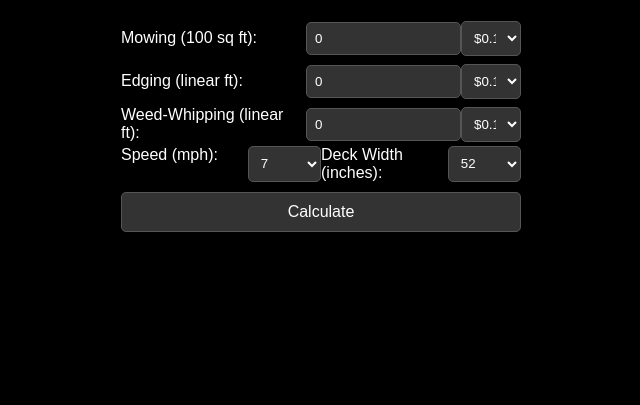
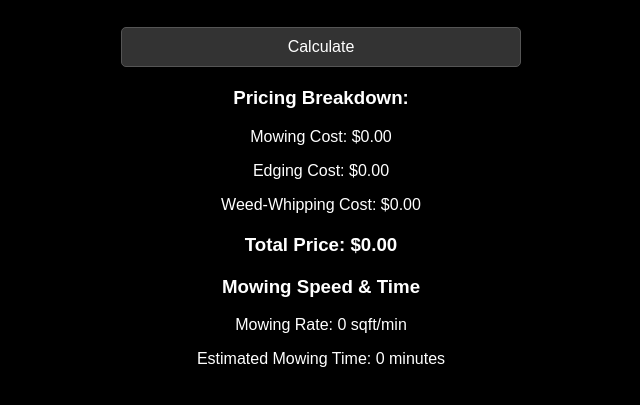
Before and after one commit to pinkwaffles999/AK, a plain HTML site: page index.html in a window 1280 px wide. Shown: the part 99-504 px from the top of the page, without its empty margins (319-959 px from the left). Drawn offline with Linux system fonts and the light colour scheme.

Commit message:
Update index.html

```diff
--- a/index.html
+++ b/index.html
@@ -18,11 +18,6 @@
             padding: 20px;
             border-radius: 10px;
         }
-        label {
-            display: block;
-            text-align: left;
-            width: 100%;
-        }
         .input-row {
             display: flex;
             justify-content: space-between;
@@ -39,17 +34,19 @@
             border-radius: 5px;
         }
         .price-dropdown {
+            width: 24%;
             padding: 8px;
             background-color: #333;
             color: white;
             border: 1px solid #555;
             border-radius: 5px;
-            min-width: 60px; /* Allow auto-sizing */
+            min-width: 60px;
             text-align: center;
         }
         .dropdown-container {
             display: flex;
             justify-content: space-between;
+            margin-top: 10px;
         }
         .dropdown-container select {
             width: 48%;
@@ -78,74 +75,50 @@
         }
     </style>
     <script>
-        function autoResizeDropdowns() {
-            document.querySelectorAll(".price-dropdown").forEach(dropdown => {
-                dropdown.style.width = "auto";
-            });
+        function calculatePrice() {
+            let mowingSqFt = parseFloat(document.getElementById('mowingSqFt').value) || 0;
+            let mowingRate = parseFloat(document.getElementById('mowingRate').value) || 0.12;
+            let edgingFt = parseFloat(document.getElementById('edgingFt').value) || 0;
+            let edgingRate = parseFloat(document.getElementById('edgingRate').value) || 0.15;
+            let weedFt = parseFloat(document.getElementById('weedFt').value) || 0;
+            let weedRate = parseFloat(document.getElementById('weedRate').value) || 0.10;
+            let speedMph = parseFloat(document.getElementById('mowingSpeed').value) || 7;
+            let deckWidthInches = parseFloat(document.getElementById('deckWidth').value) || 52;
+
+            let mowingPrice = (mowingSqFt / 100) * mowingRate;
+            let edgingPrice = edgingFt * edgingRate;
+            let weedPrice = weedFt * weedRate;
+            let totalPrice = mowingPrice + edgingPrice + weedPrice;
+
+            let speedFpm = (speedMph * 5280) / 60;
+            let deckWidthFeet = deckWidthInches / 12;
+            let mowingRateSqftPerMin = speedFpm * deckWidthFeet;
+            let mowingTimeMinutes = mowingSqFt / mowingRateSqftPerMin;
+
+            document.getElementById('mowingPrice').textContent = `$${mowingPrice.toFixed(2)}`;
+            document.getElementById('edgingPrice').textContent = `$${edgingPrice.toFixed(2)}`;
+            document.getElementById('weedPrice').textContent = `$${weedPrice.toFixed(2)}`;
+            document.getElementById('totalPrice').textContent = `$${totalPrice.toFixed(2)}`;
+            document.getElementById('mowingSpeedResult').textContent = `${Math.round(mowingRateSqftPerMin)} sqft/min`;
+            document.getElementById('mowingTimeResult').textContent = `${mowingTimeMinutes.toFixed(2)} minutes`;
         }
-        window.onload = autoResizeDropdowns;
     </script>
 </head>
 <body>
     <div class="container">
         <h2>AK Lawn Service Calculator</h2>
 
-        <div class="input-row">
-            <label>Mowing (100 sq ft):</label>
-            <input type="text" id="mowingSqFt" value="0">
-            <select id="mowingRate" class="price-dropdown">
-                <option value="0.10">$0.10</option>
-                <option value="0.12" selected>$0.12</option>
-                <option value="0.15">$0.15</option>
-                <option value="0.20">$0.20</option>
-            </select>
-        </div>
+        <button onclick="calculatePrice()">Calculate</button>
 
-        <div class="input-row">
-            <label>Edging (linear ft):</label>
-            <input type="text" id="edgingFt" value="0">
-            <select id="edgingRate" class="price-dropdown">
-                <option value="0.10">$0.10</option>
-                <option value="0.15" selected>$0.15</option>
-                <option value="0.20">$0.20</option>
-                <option value="0.25">$0.25</option>
-            </select>
-        </div>
+        <h3>Pricing Breakdown:</h3>
+        <p>Mowing Cost: <span id="mowingPrice">$0.00</span></p>
+        <p>Edging Cost: <span id="edgingPrice">$0.00</span></p>
+        <p>Weed-Whipping Cost: <span id="weedPrice">$0.00</span></p>
+        <h3>Total Price: <span id="totalPrice">$0.00</span></h3>
 
-        <div class="input-row">
-            <label>Weed-Whipping (linear ft):</label>
-            <input type="text" id="weedFt" value="0">
-            <select id="weedRate" class="price-dropdown">
-                <option value="0.08">$0.08</option>
-                <option value="0.10" selected>$0.10</option>
-                <option value="0.12">$0.12</option>
-                <option value="0.15">$0.15</option>
-            </select>
-        </div>
-
-        <div class="dropdown-container">
-            <label>Speed (mph):</label>
-            <select id="mowingSpeed">
-                <option value="4">4</option>
-                <option value="6">6</option>
-                <option value="7" selected>7</option>
-                <option value="8">8</option>
-                <option value="10">10</option>
-                <option value="12">12</option>
-                <option value="14">14</option>
-                <option value="16">16</option>
-            </select>
-            <label>Deck Width (inches):</label>
-            <select id="deckWidth">
-                <option value="42">42</option>
-                <option value="48">48</option>
-                <option value="52" selected>52</option>
-                <option value="60">60</option>
-                <option value="72">72</option>
-            </select>
-        </div>
-
-        <button onclick="calculatePrice()">Calculate</button>
+        <h3>Mowing Speed & Time</h3>
+        <p>Mowing Rate: <span id="mowingSpeedResult">0 sqft/min</span></p>
+        <p>Estimated Mowing Time: <span id="mowingTimeResult">0 minutes</span></p>
     </div>
 </body>
 </html>
```
